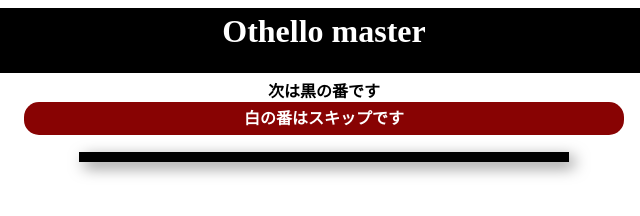
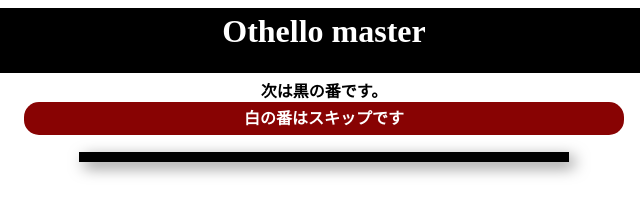
Before and after one commit to smieanne/Reversi, a website: page static/index.html in a window 1280 px wide. Shown: the full height of the page, 316-956 px from the left. Drawn offline with Linux system fonts and the light colour scheme; no server answers.

Commit message:
文字列変更

```diff
--- a/static/index.html
+++ b/static/index.html
@@ -10,7 +10,7 @@
       <h1>Othello master</h1>
     </header>
     <main>
-      <p id="next-disc-message">次は黒の番です</p>
+      <p id="next-disc-message">次は黒の番です。</p>
       <div class="warning-message-area">
         <p id="warning-message" class="warning-message">白の番はスキップです</p>
       </div>
```
